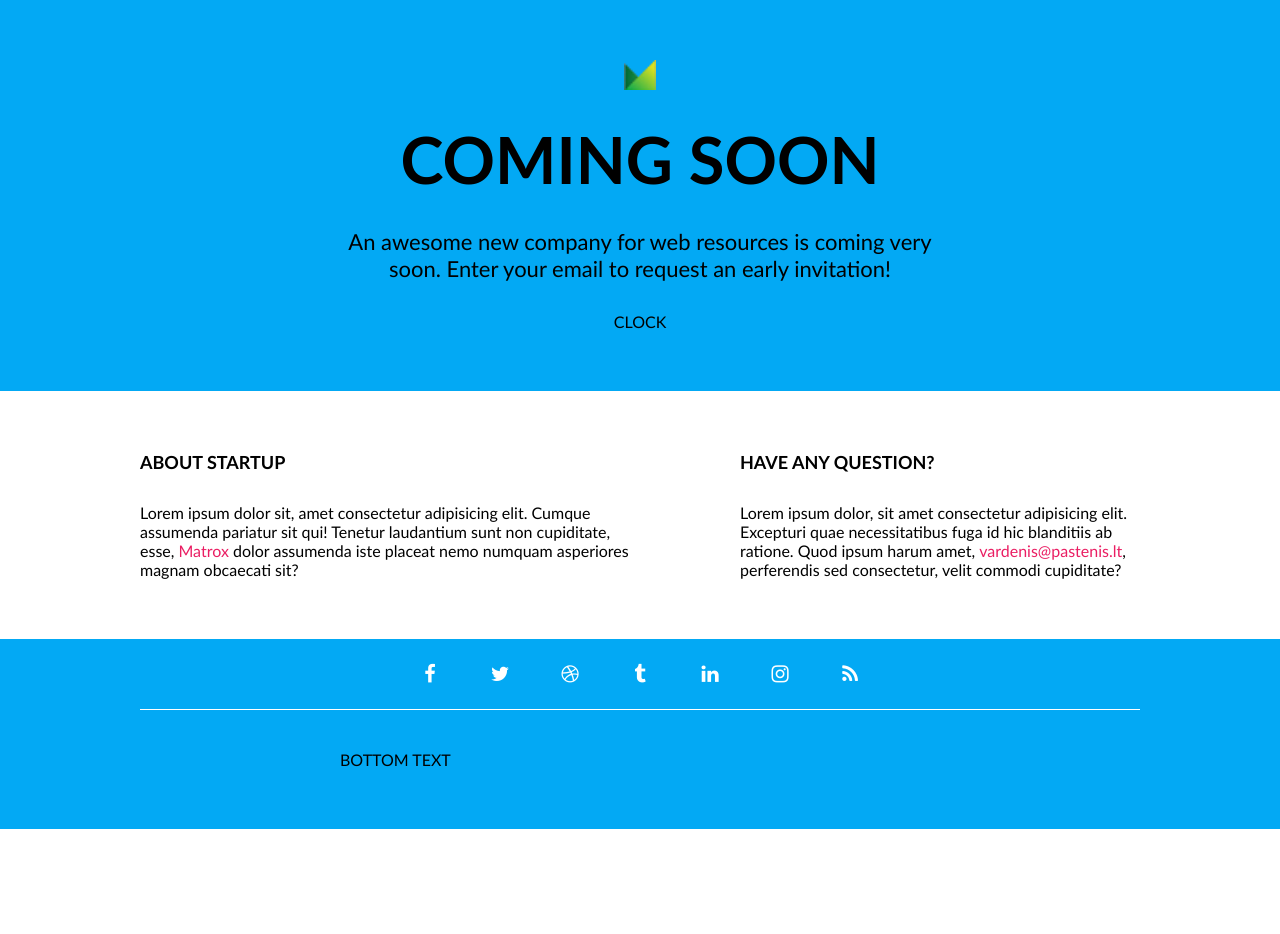
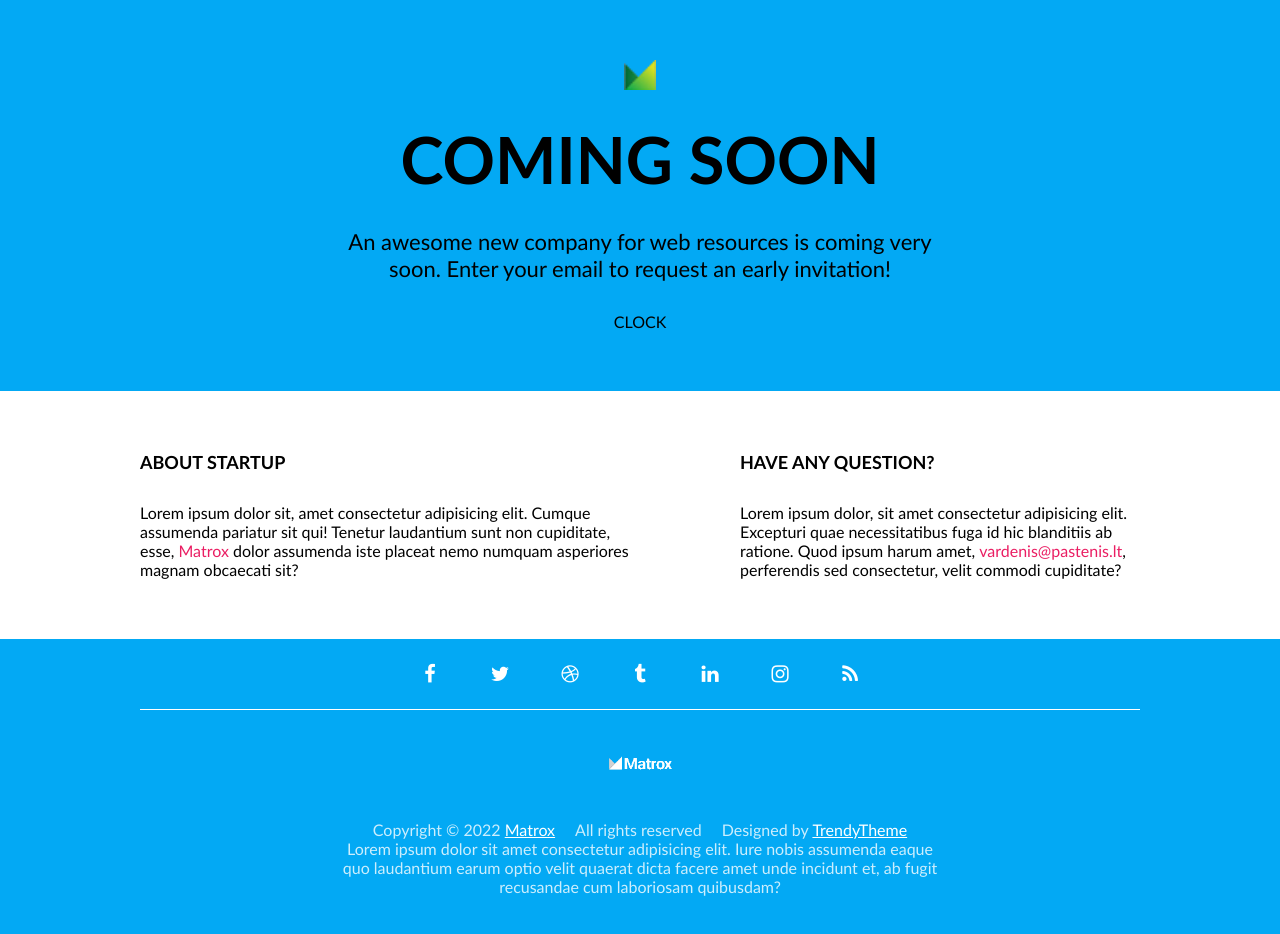
Before and after one commit to AdomasKazlauskas/04-coming-soon, a website: page index.html in a window 1280 px wide. Before the commit the page ends 829 px from the top, so only its background shows below. Drawn offline with Linux system fonts and the light colour scheme.

Commit message:
Footer bottom #12

```diff
--- a/css/pages/home.css
+++ b/css/pages/home.css
@@ -62,6 +62,27 @@ footer.container {
     transition: 0.5s;
 }
 
+.bottom {
+    align-items: center;
+    flex-direction: column;
+    display: flex;
+    text-align: center;
+    color: #fffc;
+}
+
+.bottom > .logo {
+    margin-bottom: 40px;
+}
+
+.bottom > .trio {
+    display: flex;
+    gap: 20px;
+}
+
+.bottom a {
+    color: #fff;
+}
+
 .socials > a:hover {
     background-color: #fff;
     color: var(--main-color);
@@ -72,7 +93,3 @@ footer.container {
         font-size: 60px;
     }
 }
-
-.bottom {
-
-}
--- a/index.html
+++ b/index.html
@@ -60,7 +60,13 @@
             <a href="#" class="fa fa-rss"></a>
         </div>
         <div class="short-row bottom">
-            BOTTOM TEXT
+            <img class="logo" src="./img/Logo white.png" alt="logo">
+            <div class="trio">
+                <p>Copyright &copy; 2022 <a href="#">Matrox</a></p>
+                <p>All rights reserved</p>
+                <p>Designed by <a href="#" target="_blank">TrendyTheme</a></p>
+            </div>
+            <p class="footer-description">Lorem ipsum dolor sit amet consectetur adipisicing elit. Iure nobis assumenda eaque quo laudantium earum optio velit quaerat dicta facere amet unde incidunt et, ab fugit recusandae cum laboriosam quibusdam?</p>
         </div>
     </footer>
 </body>
```
